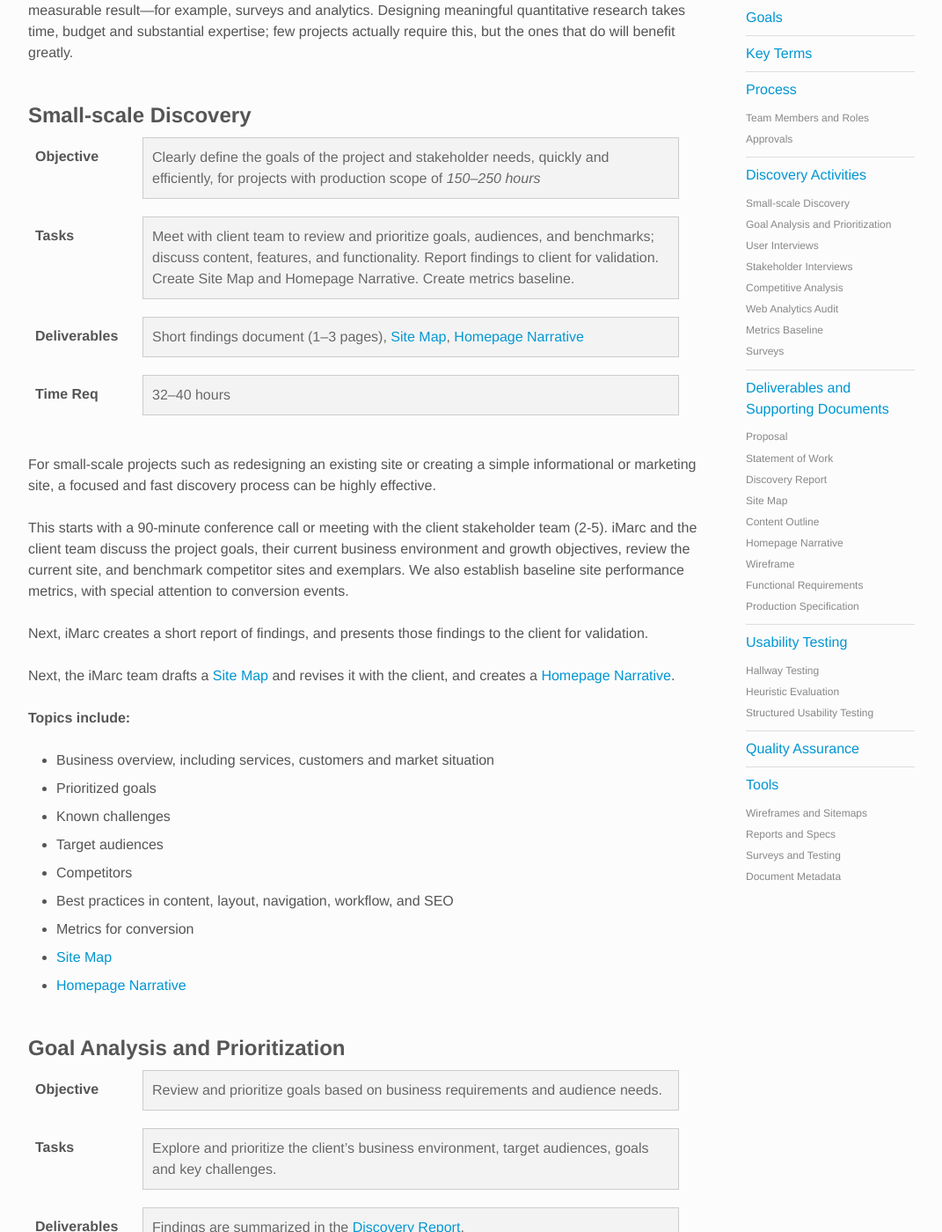
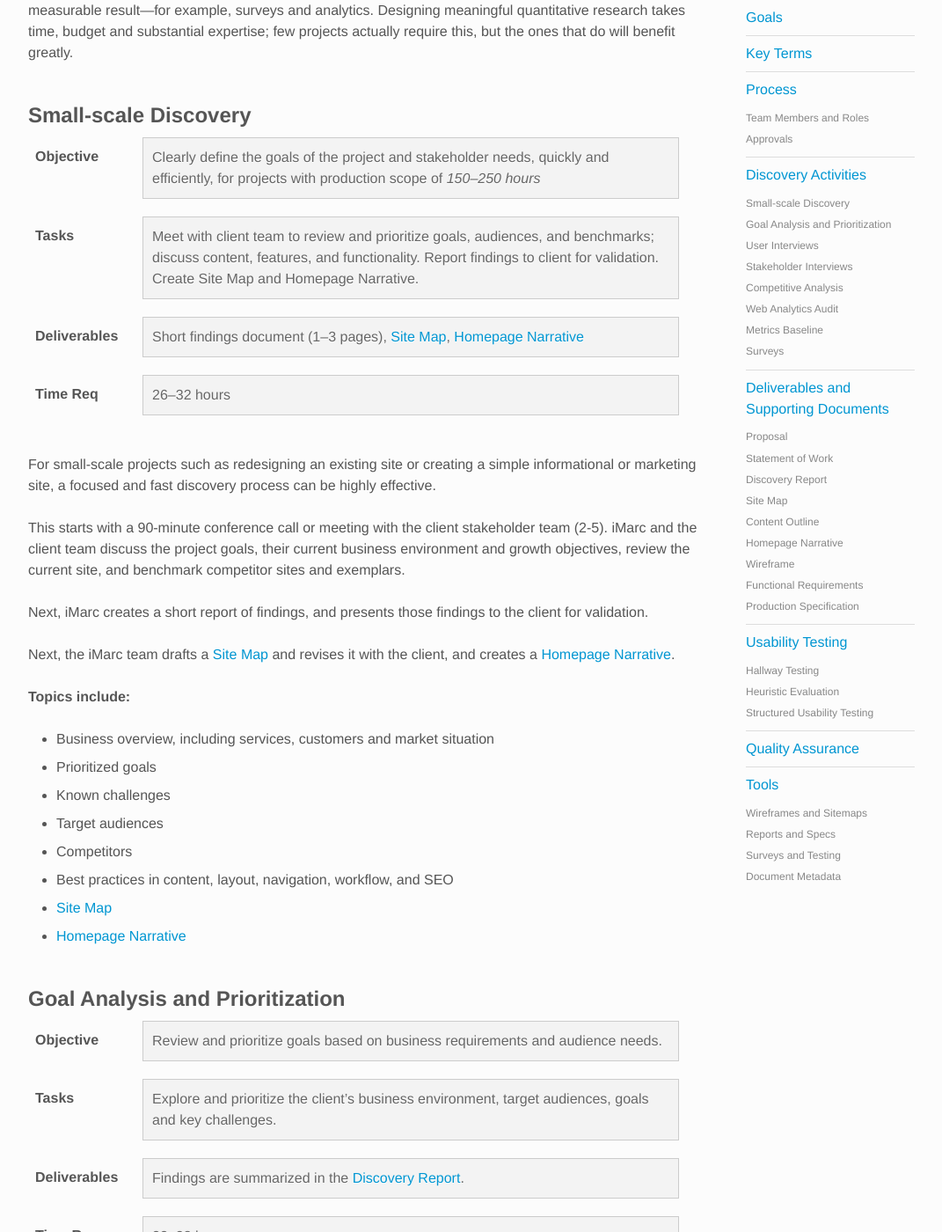
Before and after one commit to imarc/handbook, a Jekyll site: the page built from strategy.markdown, in a window 1280 px wide and 1400 px high, scrolled down 3041 px. Shown: the whole window at 88% size, without its empty margins (112-1183 px from the left). Built offline with Jekyll 4.4.1, drawn with Linux system fonts in a browser that asks for light colours; nearby versions of some CDN libraries.

Commit message:
Revert "explicit conversion metrics for Small-scale Discovery"
This reverts commit c0a7730f4a8b7f35f738a0e106690890ed622bab.

```diff
--- a/strategy.markdown
+++ b/strategy.markdown
@@ -115,18 +115,18 @@
 :	Clearly define the goals of the project and stakeholder needs, quickly and efficiently, for projects with production scope of *150–250 hours*
 
 Tasks
-:	Meet with client team to review and prioritize goals, audiences, and benchmarks; discuss content, features, and functionality. Report findings to client for validation. Create Site Map and Homepage Narrative. Create metrics baseline.
+:	Meet with client team to review and prioritize goals, audiences, and benchmarks; discuss content, features, and functionality. Report findings to client for validation. Create Site Map and Homepage Narrative.
 
 Deliverables
 :	Short findings document (1–3 pages), [Site Map](#SiteMap), [Homepage Narrative](#HomepageNarrative)
 
 Time Req
-:	32–40 hours
+:	26–32 hours
 
 
 For small-scale projects such as redesigning an existing site or creating a simple informational or marketing site, a focused and fast discovery process can be highly effective.
 
-This starts with a 90-minute conference call or meeting with the client stakeholder team (2-5). iMarc and the client team discuss the project goals, their current business environment and growth objectives, review the current site, and benchmark competitor sites and exemplars. We also establish baseline site performance metrics, with special attention to conversion events.
+This starts with a 90-minute conference call or meeting with the client stakeholder team (2-5). iMarc and the client team discuss the project goals, their current business environment and growth objectives, review the current site, and benchmark competitor sites and exemplars.
 
 Next, iMarc creates a short report of findings, and presents those findings to the client for validation.
 
@@ -140,7 +140,6 @@
 + Target audiences
 + Competitors
 + Best practices in content, layout, navigation, workflow, and SEO
-+ Metrics for conversion
 + [Site Map](#SiteMap)
 + [Homepage Narrative](#HomepageNarrative)
 
```
